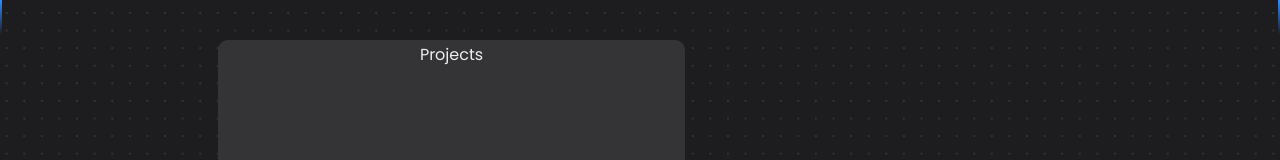
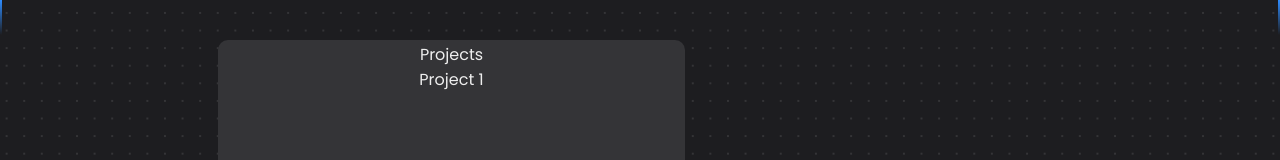
Before and after one commit to aidan-0/portfolio, a React (Vite) app: page /projects in a window 1280 px wide. Shown: the top 160 px of the page. Built offline with nearby package versions, Linux system fonts and the light colour scheme.

Commit message:
setup projects files

```diff
--- a/src/nav_components/projects_components/Projects.jsx
+++ b/src/nav_components/projects_components/Projects.jsx
@@ -2,6 +2,8 @@ import React from 'react'
 
 export default function Projects() {
   return (
-    <div>Projects</div>
+    <div>Projects
+      <div>Project 1</div>
+    </div>
   )
 }
```
Also changed, not shown: src/nav_components/projects_components/Projects.css (added).
